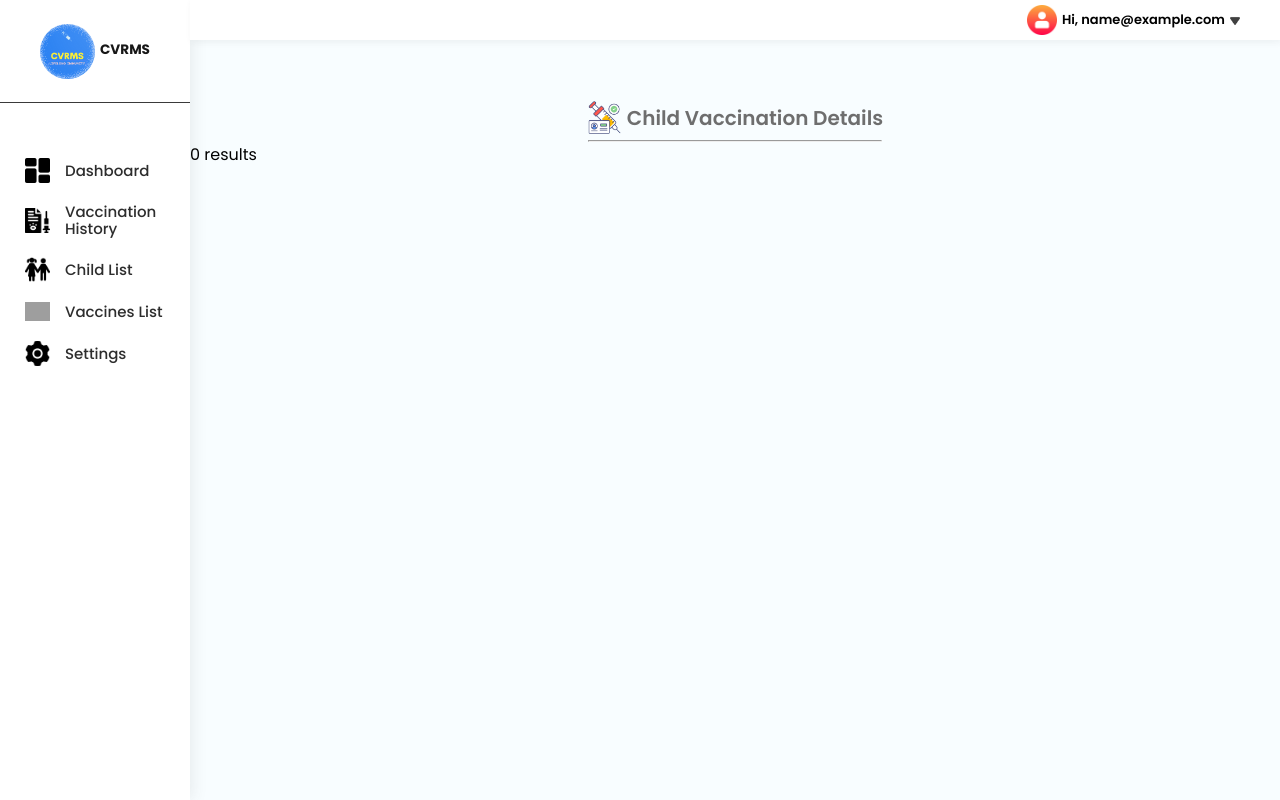
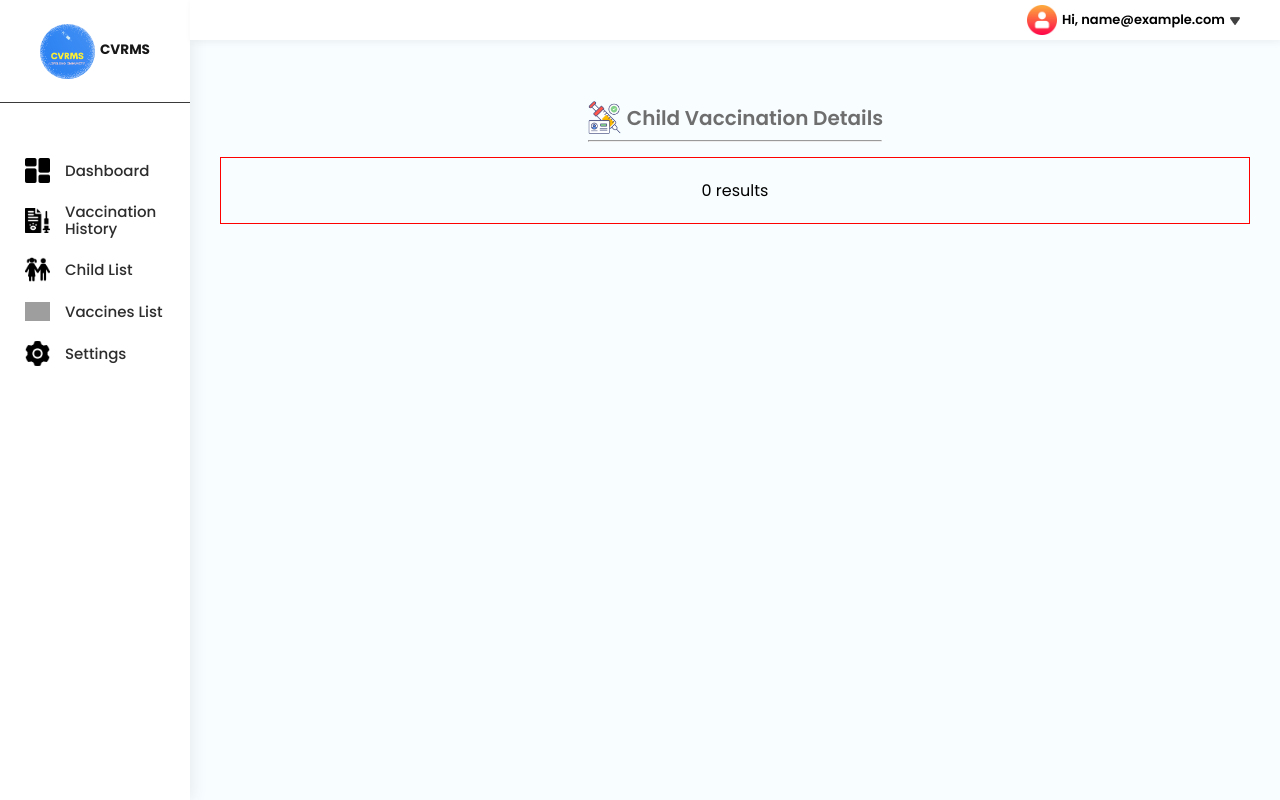
Before and after one commit to MeSabin/Child-Vaccination-System, a PHP site: page /Child-Vaccination-System/HtmlFiles/ChildDetails.php in a window 1280 px wide. Run offline with PHP 8.4, Linux system fonts and the light colour scheme; the visitor is signed in with stand-in values (Sample User, id 1); data that the repository does not hold is empty; grey boxes are pictures that could not be loaded.

Commit message:
margin added to main container

```diff
--- a/Styles/childDetails.css
+++ b/Styles/childDetails.css
@@ -39,3 +39,17 @@ hr{
    width: 27%;
    margin-top: 5px;
 }
+.childDetailsCont{
+   text-align: center;
+   border: 1px solid red;
+   margin: 15px 30px 30px 30px;
+   padding: 20px;
+}
+.childDetailsCont p{
+   display: inline-block;
+   margin-right: 20px;
+   margin-top: 15px;
+}
+.childDetails, .vaccineDetails{
+   display: inline-block;
+}
```
